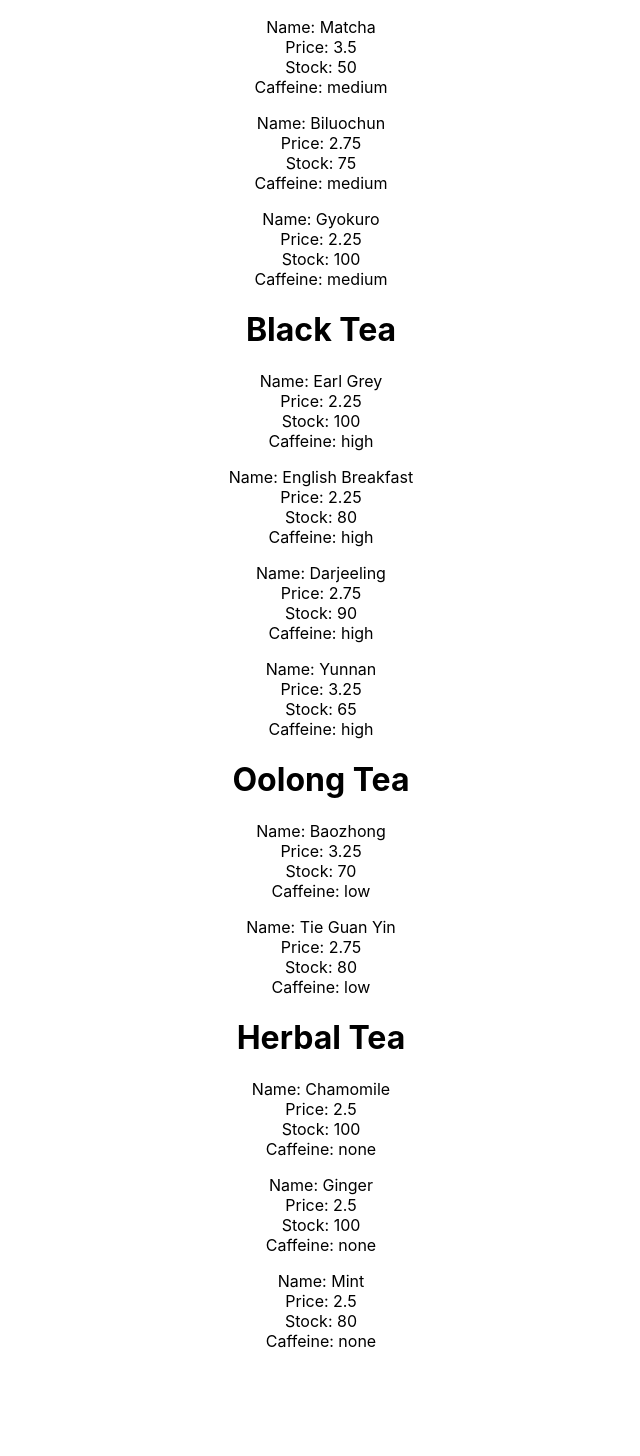
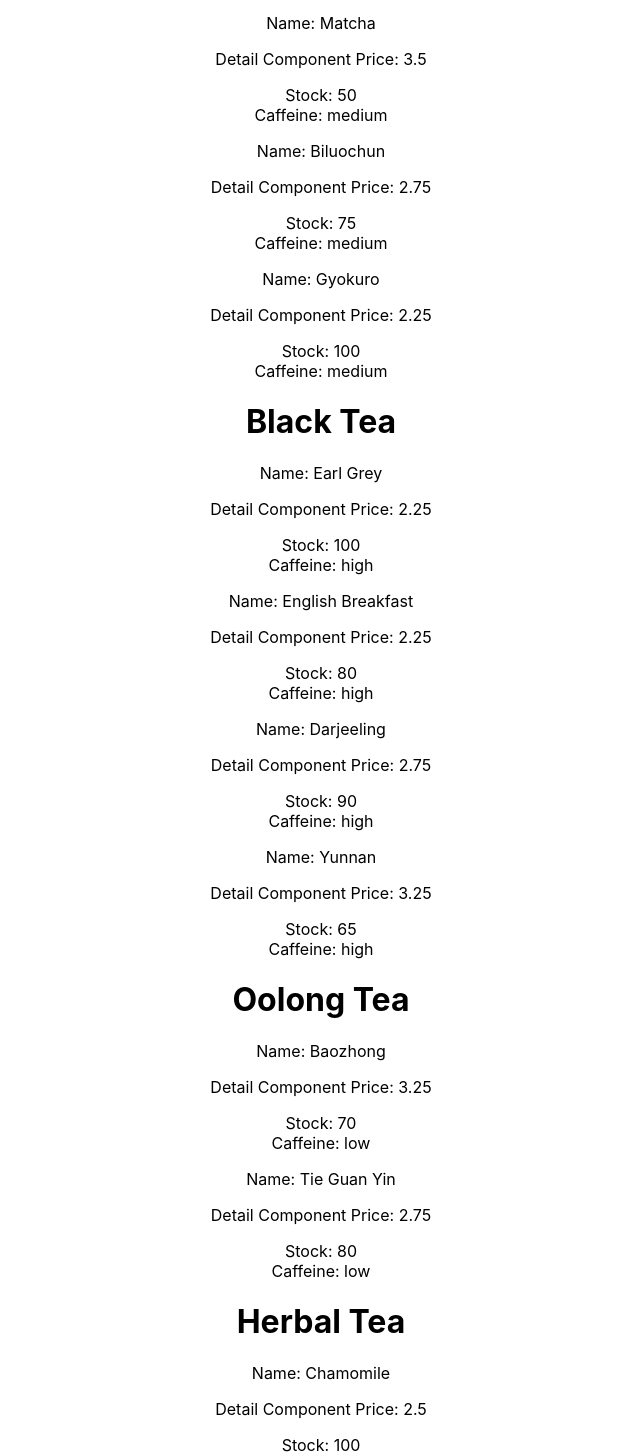
Before and after one commit to MilesBradt/Tea-Shop-React, a React (Create React App) app: page / in a window 1280 px wide. Shown: the part 233-1689 px from the top of the page, without its empty margins (319-959 px from the left). Before the commit the page ends 1600 px from the top, so only its background shows below. Built offline with nearby package versions, Linux system fonts and the light colour scheme.

Commit message:
add detail component to display price

```diff
--- /dev/null
+++ b/src/components/Detail.js
@@ -0,0 +1,16 @@
+import React from "react";
+import propTypes from 'prop-types';
+
+function Detail(props) {
+    return (
+        <div id="detailComponent">
+            <p>Detail Component Price: {props.price}</p>
+        </div>
+    );
+}
+
+Detail.propTypes = {
+    price: propTypes.number
+}
+
+export default Detail;
--- a/src/components/Home.js
+++ b/src/components/Home.js
@@ -1,24 +1,18 @@
 import React from "react";
+import Detail from "./Detail";
 import propTypes from 'prop-types';
 
 function Home(props) {
     return (
         <div id="homeComponent">
-            <p>Home is working</p>
-            {/* {props.inventory.map((item, index) =>
-                <p key={index}>
-                    Name: {item.name}
-                    <br/>
-                    Type: {item.type}
-                </p>
-            )} */}
             <h1>Green Tea</h1>
             {props.greenTea.map((item, index) =>
             <p key={index}>
                 Name: {item.name}
                 <br />
-                Price: {item.price}
-                <br />
+                <Detail
+                    price = {item.price}
+                />
                 Stock: {item.stock}
                 <br />
                 Caffeine: {item.caffeine}
@@ -29,8 +23,9 @@ function Home(props) {
             <p key={index}>
                 Name: {item.name}
                 <br />
-                Price: {item.price}
-                <br />
+                <Detail
+                    price = {item.price}
+                />
                 Stock: {item.stock}
                 <br />
                 Caffeine: {item.caffeine}
@@ -41,8 +36,9 @@ function Home(props) {
             <p key={index}>
                 Name: {item.name}
                 <br />
-                Price: {item.price}
-                <br />
+                <Detail
+                    price = {item.price}
+                />
                 Stock: {item.stock}
                 <br />
                 Caffeine: {item.caffeine}
@@ -53,8 +49,9 @@ function Home(props) {
             <p key={index}>
                 Name: {item.name}
                 <br />
-                Price: {item.price}
-                <br />
+                <Detail
+                    price = {item.price}
+                />
                 Stock: {item.stock}
                 <br />
                 Caffeine: {item.caffeine}
@@ -72,5 +69,4 @@ Home.propTypes = {
     herbalTea: propTypes.array
 }
 
-
 export default Home;
```
